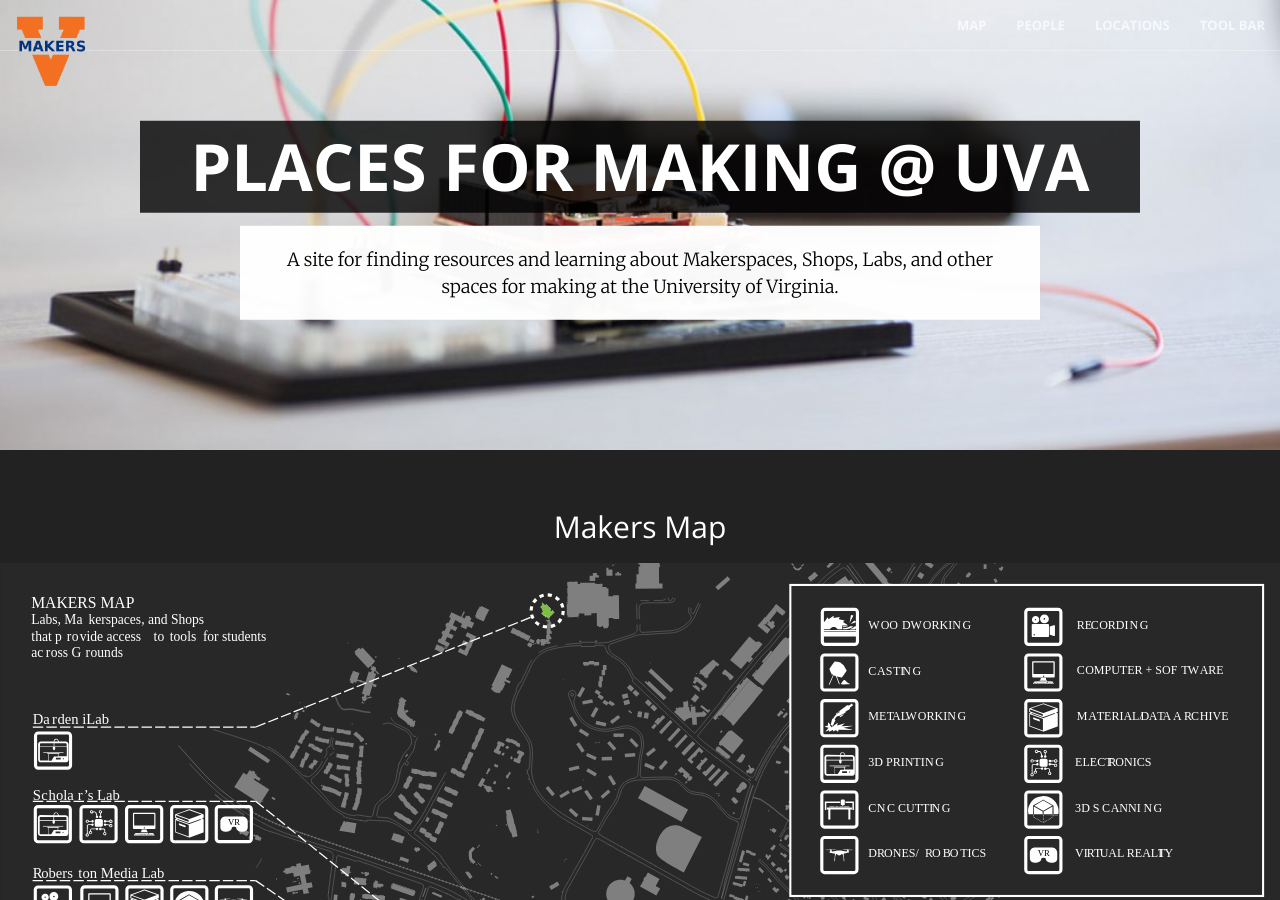
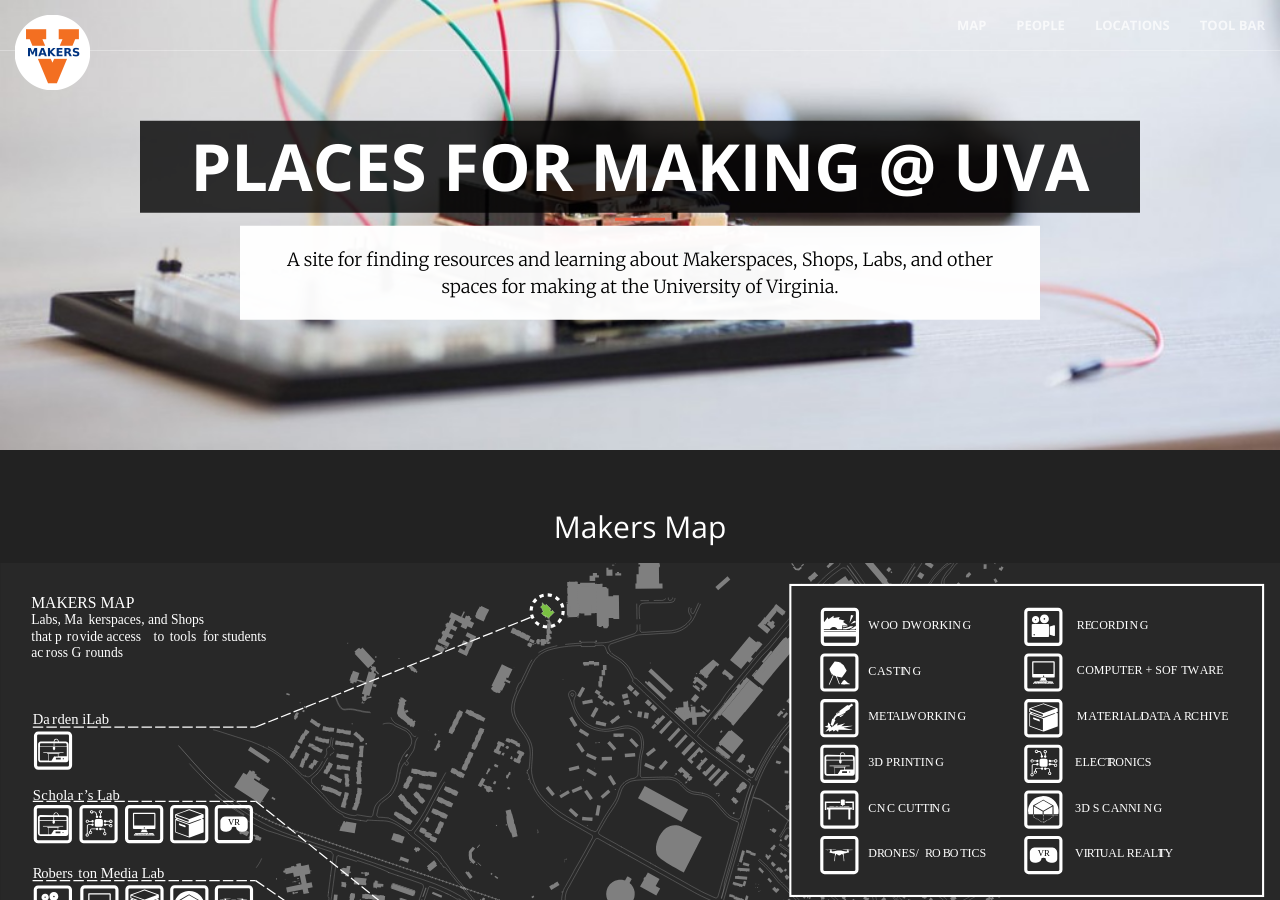
Before and after one commit to scholarslab/makergrounds, a Jekyll site: the page built from index.html, in a window 1280 px wide and 900 px high. Built offline with Jekyll 4.4.1, drawn with Linux system fonts in a browser that asks for light colours.

Commit message:
Update logo with white circle background.

```diff
--- a/_includes/nav.html
+++ b/_includes/nav.html
@@ -8,7 +8,7 @@
                     <span class="icon-bar"></span>
                     <span class="icon-bar"></span>
                 </button>
-                 <a class="navbar-brand page-scroll" href="/"><img id="uva-makers-logo" src="img/uva-makers-logo.png" alt="Makers @ UVA" /></a>
+                <a class="navbar-brand page-scroll" href="/"><img id="uva-makers-logo" src="{{ site.url }}/img/uva-makers-logo-non-alpha.png" alt="Makers @ UVA" /></a>
             </div>
 
             <!-- Collect the nav links, forms, and other content for toggling -->
```
Also changed, not shown: img/uva-makers-logo-non-alpha.png (added).
